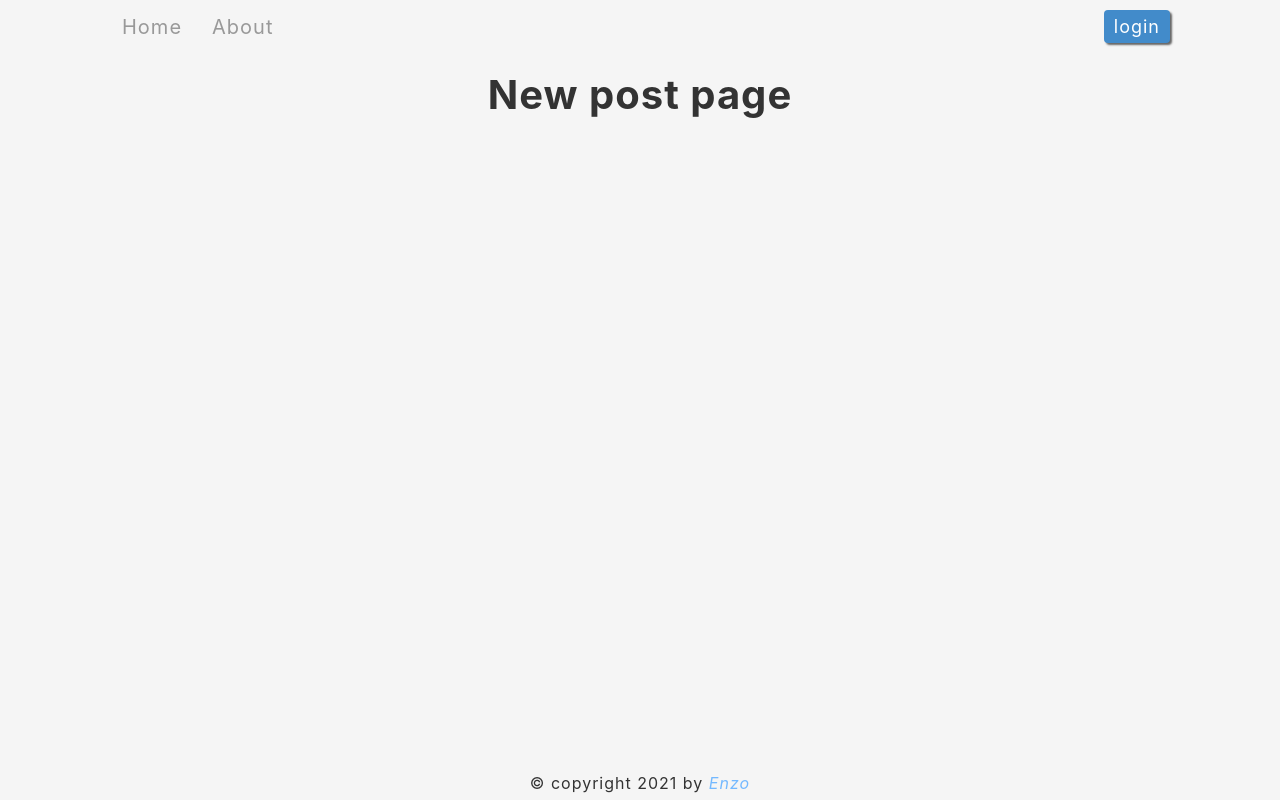
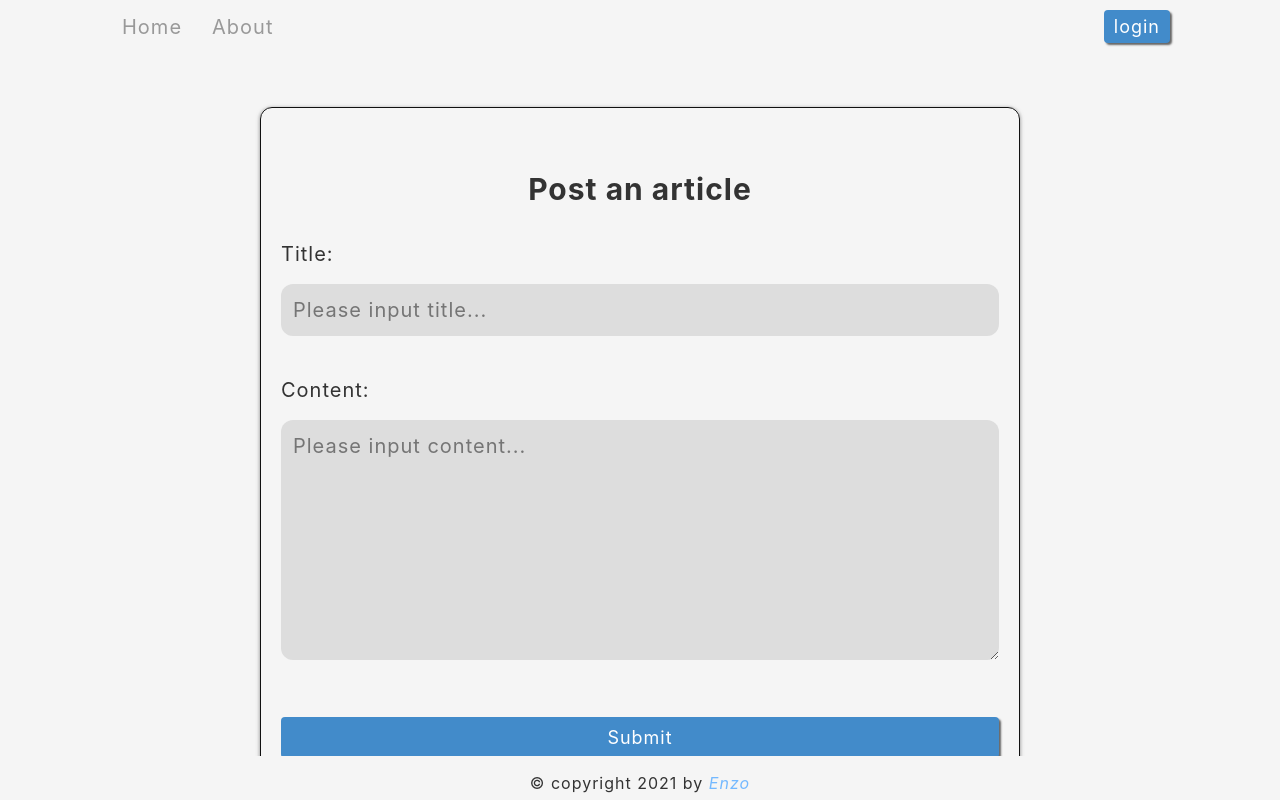
Before and after one commit to CoolizzLuo/coolizz-blog, a React (Create React App) app: page /new_post in a window 1280 px wide. Built offline with nearby package versions, Linux system fonts and the light colour scheme; no server answers; a web font is replaced by a local one.

Commit message:
add NewPostPage

```diff
--- a/src/pages/NewPostPage/NewPostPage.js
+++ b/src/pages/NewPostPage/NewPostPage.js
@@ -1,6 +1,146 @@
+import styled from '@emotion/styled'
+
+import { useForm } from 'react-hook-form'
+import { yupResolver } from '@hookform/resolvers/yup'
+import * as yup from "yup"
+import { toast } from 'react-toastify'
+
+import axios from '../../commons/axios'
+
+
+const Wrapper = styled.div`
+  margin: 2rem auto 0;
+  padding: 1rem;
+  max-width: 760px;
+  border: 1px solid #111;
+  border-radius: 12px;
+  box-shadow: rgb(0 0 0 / 20%) 0px 1px 3px 1px, rgb(0 0 0 / 10%) 0px 1px 5px 1px;
+`
+
+const H2 = styled.h2`
+  margin: 2rem 0 0;
+  text-align: center;
+`
+
+const Form = styled.form`
+  margin: 1.5rem 0 1rem;
+`
+
+const Label = styled.label`
+  text-align: left;
+  display: block;
+`
+
+
+const Input = styled.input`
+  min-width: 100%;
+  max-width: 100%;
+  margin: .2rem 0 1rem;
+  padding: .6rem;
+  margin: .8rem 0 2rem;
+  font-size: 1rem;
+  background: #ddd;
+  border: none;
+  border-radius: 12px;
+  outline: none;
+`
+
+
+const Textarea = styled.textarea`
+  min-width: 100%;
+  max-width: 100%;
+  min-height: 240px;
+  padding: .6rem;
+  margin: .8rem 0 2rem;
+  font-size: 1rem;
+  background: #ddd;
+  border: none;
+  border-radius: 12px;
+  outline: none;
+`
+
+const SubmitBtn = styled.button`
+  font-size: .9rem;
+  padding: .3rem 1rem;
+  width: 100%;
+  margin-top: .5rem;
+  /* background-color: #a29bfe; */
+  background-color: #428bca;
+  border-color: transparent;
+  border-radius: 4px;
+  box-shadow: 2px 2px 2px #666;
+  color: #fff;
+  cursor: pointer;
+  transition: all .3s;
+
+  &:active {
+    transform: translate(2px, 2px);
+    box-shadow: none;
+  }
+  &:hover {
+    transform: scale(1.05);
+  }
+`
+
+const schema = yup.object({
+  title: yup.string().required(),
+  content: yup.string().required(),
+}).required()
+
+
 const NewPostPage = () => {
+  const { register, handleSubmit, reset, formState: { errors } } = useForm({
+    resolver: yupResolver(schema)
+  })
+
+  const onSubmit = async (data) => {
+    const { title, content } = data
+
+    toast.promise(
+      axios.post('/login', { title, content }),
+      {
+        pending: 'Loading...',
+        success: {
+          render({ data }) {
+            if (data.data?.ok !== 1) return data.data.message
+            return 'Post Successful !'
+          }
+        },
+        error: {
+          render({ data }) {
+            reset()
+            return 'Post Fail !'
+          }
+        }
+      }, { autoClose: 3000 }
+    )
+  }
+
   return (
-    <h1>New post page</h1>
+    <Wrapper>
+      <H2>Post an article</H2>
+      <Form onSubmit={handleSubmit(onSubmit)}>
+        <Label>
+          Title:
+          <Input
+            type="text"
+            placeholder="Please input title..."
+            $danger={errors.title}
+            {...register("title")}
+          />
+        </Label>
+        <Label>
+          Content:
+          <Textarea
+            placeholder='Please input content...'
+            $danger={errors.content}
+            {...register("content")}
+          >
+          </Textarea>
+        </Label>
+        <SubmitBtn>Submit</SubmitBtn>
+      </Form>
+    </Wrapper>
   )
 }
 
--- a/src/styles/GlobalStyle.js
+++ b/src/styles/GlobalStyle.js
@@ -47,7 +47,7 @@ const GlobalStyles = css`
     text-decoration: none;
   }
 
-  input {
+  input, textarea {
     font-family: "Cyber", -apple-system, BlinkMacSystemFont, 'Segoe UI', 'Roboto', 'Oxygen',
     'Ubuntu', 'Cantarell', 'Fira Sans', 'Droid Sans', 'Helvetica Neue';
   }
```
